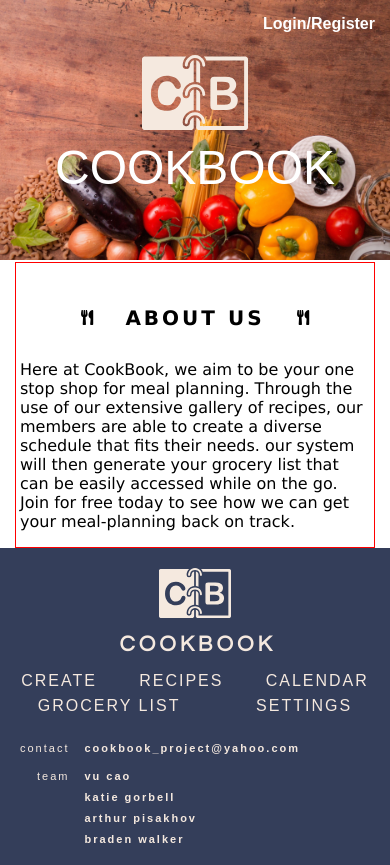
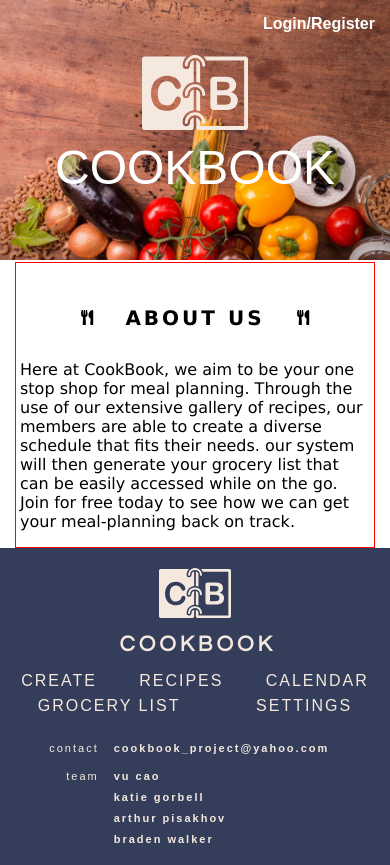
Before and after one commit to BloomTech-Labs/Labs8-Cookbook, a React (Create React App) app in the folder cookbook/: page / in a window 390 px wide. Built offline with nearby package versions, Linux system fonts and the light colour scheme; no server answers; a web font is replaced by a local one; what auth0-js would draw is missing.

Commit message:
fix footer so it does not extend beyond itself

```diff
--- a/cookbook/src/Styles/css/index.css
+++ b/cookbook/src/Styles/css/index.css
@@ -986,7 +986,7 @@ html {
 }
 @media (max-width: 900px) {
   .footer-container .footer .main {
-    margin: 20px 20px 0;
+    margin: 20px 0px 0;
   }
 }
 .footer-container .footer .main .brand {
@@ -1106,6 +1106,16 @@ html {
   .footer-container .footer .info {
     margin-left: 40px;
     align-items: flex-end;
+  }
+}
+@media (max-width: 790px) {
+  .footer-container .footer .info {
+    width: 90%;
+  }
+}
+@media (max-width: 408px) {
+  .footer-container .footer .info {
+    width: 85%;
   }
 }
 .footer-container .footer .info .contact-container {
--- a/cookbook/src/Styles/less/footer.less
+++ b/cookbook/src/Styles/less/footer.less
@@ -25,7 +25,7 @@
             margin-top: 10px;
 
             @media @tablet {
-                margin: 20px 20px 0;
+                margin: 20px 0px 0;
             }
 
             .brand {
@@ -141,9 +141,18 @@
             @media @desktop {
                 margin-left: 0;
             }
+
             @media @tablet {
                 margin-left: 40px;
                 align-items: flex-end;
+            }
+
+            @media (max-width: 790px) {
+                width: 90%;
+            }
+
+            @media (max-width: 408px) {
+                width: 85%;
             }
 
             .contact-container {
```
